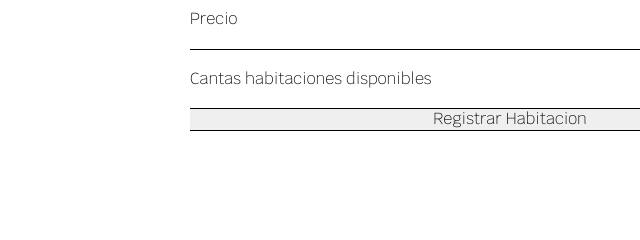
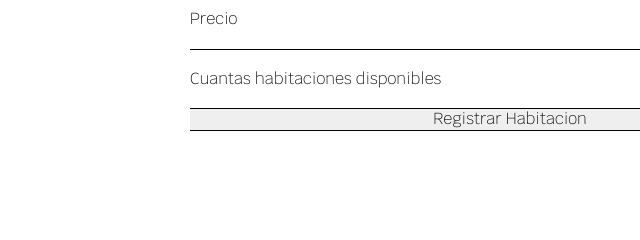
Before and after one commit to ChinoBu1/myhotel-oak, a plain HTML site: page public/registrohabitacion.html in a window 1280 px wide. Shown: the part 338-578 px from the top of the page, 130-770 px from the left. Drawn offline with Linux system fonts and the light colour scheme; sample sign-in values are in the browser's storage.

Commit message:
Update registrohabitacion.html

```diff
--- a/public/registrohabitacion.html
+++ b/public/registrohabitacion.html
@@ -58,7 +58,7 @@
             </select>
             <label for="Precio">Precio</label>
             <input type="number" name="Precio" id="Precio">
-            <label for="NumeroHabitacion">Cantas habitaciones disponibles</label>
+            <label for="NumeroHabitacion">Cuantas habitaciones disponibles</label>
             <input type="number" name="NumeroHabitacion" id="NumeroHabitacion">
             <input type="submit" value="Registrar Habitacion">
         </form>
```
